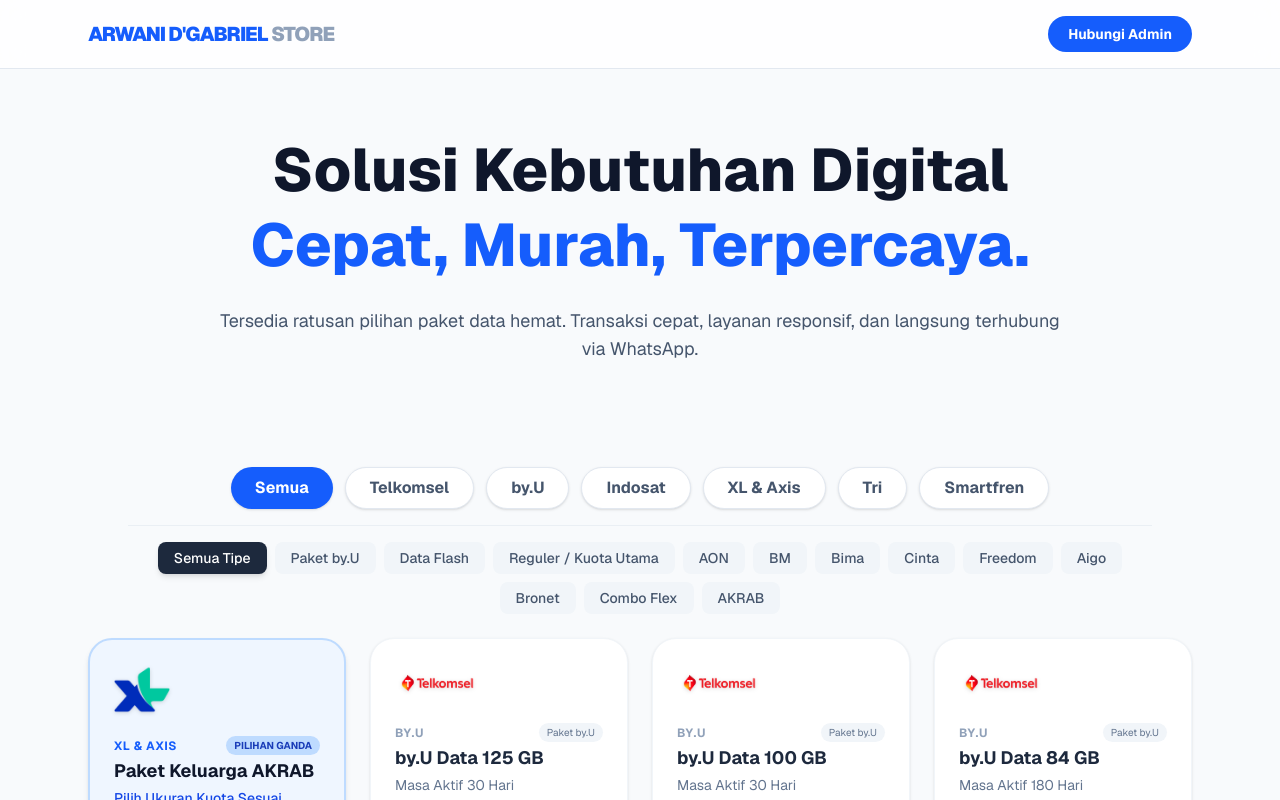
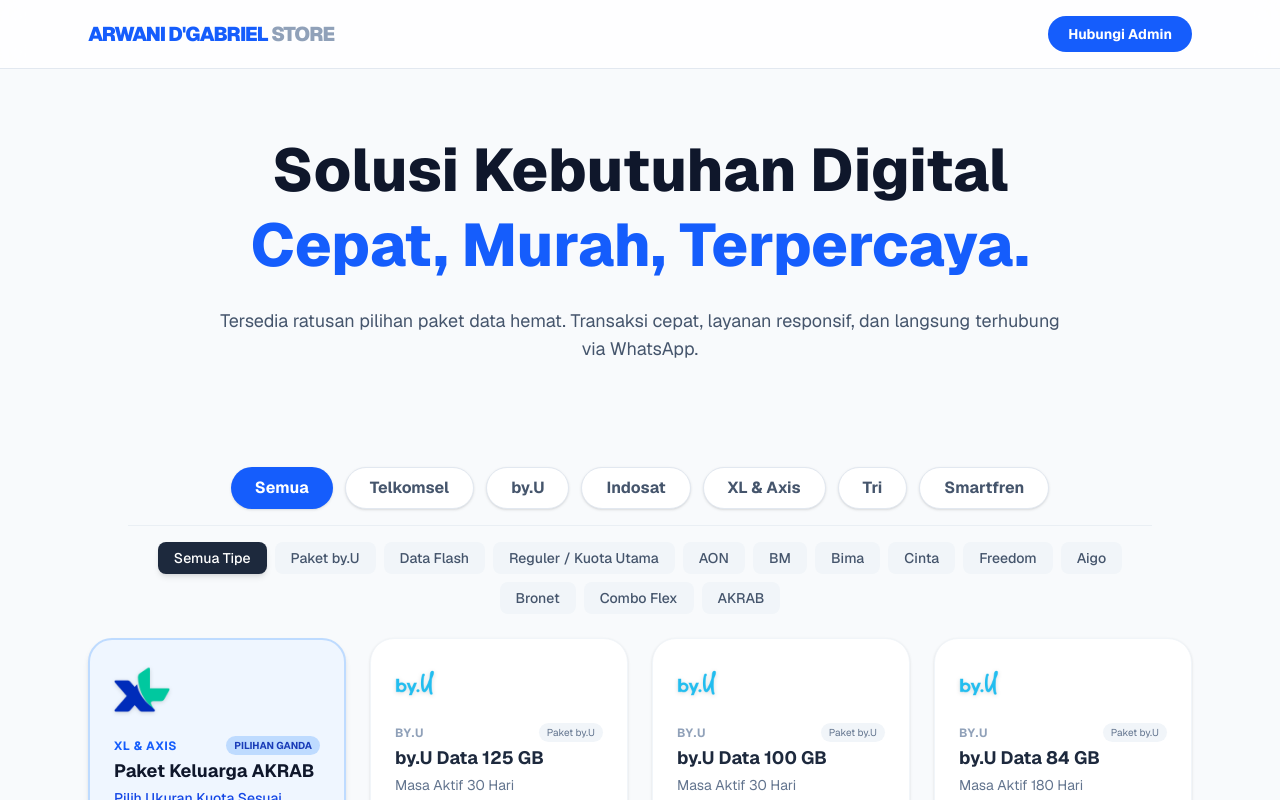
Before and after one commit to NovemStellaeL9/arwani-store, a Next.js app: page / in a window 1280 px wide. Shown: the top 800 px of the page. Built offline with nearby package versions, Linux system fonts and the light colour scheme.

Commit message:
Update logo khusus by.U

```diff
--- a/app/page.tsx
+++ b/app/page.tsx
@@ -167,10 +167,10 @@
     return 'Reguler / Kuota Utama';
   };
 
-  // FUNGSI CERDAS 2: Menampilkan Logo Gambar Otomatis
+// FUNGSI LOGO: Sekarang by.U punya logo sendiri
   const getProviderLogo = (category: string) => {
     if (category === "Telkomsel") return "/telkomsel.png";
-    if (category === "by.U") return "/telkomsel.png"; // by.U menggunakan logo telkomsel atau /byu.png jika ada
+    if (category === "by.U") return "/byu.png"; // Ini yang kita ubah
     if (category === "Indosat") return "/indosat.png";
     if (category === "XL & Axis") return "/xl.png";
     if (category === "Tri") return "/tri.png";
```
Also changed, not shown: public/byu.png (renamed from public/by.U.png).
